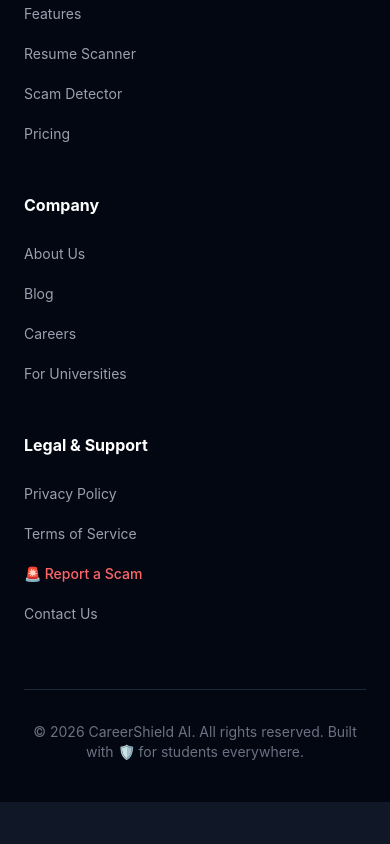
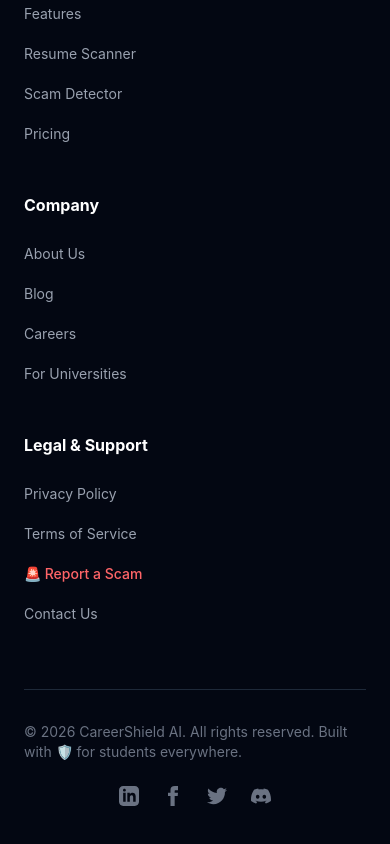
Before and after one commit to akashkumar6205/AI-Based-Career-Platform, a React (Vite) app in the folder frontend/: page / in a window 390 px wide. Shown: the part 8199-9043 px from the top of the page. Before the commit the page ends 9001 px from the top, so only its background shows below. Built offline with nearby package versions, Linux system fonts and the light colour scheme.

Commit message:
feat: add responsive Footer component with site navigation and social links

```diff
--- a/frontend/src/components/Footer.jsx
+++ b/frontend/src/components/Footer.jsx
@@ -55,8 +55,22 @@ const Footer = () => {
           </div>
         </div>
 
-        <div className="pt-8 border-t border-gray-800 text-center text-sm text-gray-500">
+        <div className="pt-8 border-t border-gray-800 flex flex-col md:flex-row justify-between items-center gap-6 text-sm text-gray-500">
           <p>&copy; 2026 CareerShield AI. All rights reserved. Built with 🛡️ for students everywhere.</p>
+          <div className="flex items-center gap-6">
+            <a href="#" className="text-gray-500 hover:text-emerald-400 transition-colors" aria-label="LinkedIn">
+              <svg className="w-5 h-5" fill="currentColor" viewBox="0 0 24 24"><path d="M19 0h-14c-2.761 0-5 2.239-5 5v14c0 2.761 2.239 5 5 5h14c2.762 0 5-2.239 5-5v-14c0-2.761-2.238-5-5-5zm-11 19h-3v-11h3v11zm-1.5-12.268c-.966 0-1.75-.79-1.75-1.764s.784-1.764 1.75-1.764 1.75.79 1.75 1.764-.783 1.764-1.75 1.764zm13.5 12.268h-3v-5.604c0-3.368-4-3.113-4 0v5.604h-3v-11h3v1.765c1.396-2.586 7-2.777 7 2.476v6.759z"/></svg>
+            </a>
+            <a href="#" className="text-gray-500 hover:text-emerald-400 transition-colors" aria-label="Facebook">
+              <svg className="w-5 h-5" fill="currentColor" viewBox="0 0 24 24"><path d="M9 8h-3v4h3v12h5v-12h3.642l.358-4h-4v-1.667c0-.955.192-1.333 1.115-1.333h2.885v-5h-3.808c-3.596 0-5.192 1.583-5.192 4.615v3.385z"/></svg>
+            </a>
+            <a href="#" className="text-gray-500 hover:text-emerald-400 transition-colors" aria-label="Twitter">
+              <svg className="w-5 h-5" fill="currentColor" viewBox="0 0 24 24"><path d="M24 4.557c-.883.392-1.832.656-2.828.775 1.017-.609 1.798-1.574 2.165-2.724-.951.564-2.005.974-3.127 1.195-.897-.957-2.178-1.555-3.594-1.555-3.179 0-5.515 2.966-4.797 6.045-4.091-.205-7.719-2.165-10.148-5.144-1.29 2.213-.669 5.108 1.523 6.574-.806-.026-1.566-.247-2.229-.616-.054 2.281 1.581 4.415 3.949 4.89-.693.188-1.452.232-2.224.084.626 1.956 2.444 3.379 4.6 3.419-2.07 1.623-4.678 2.348-7.29 2.04 2.179 1.397 4.768 2.212 7.548 2.212 9.142 0 14.307-7.721 13.995-14.646.962-.695 1.797-1.562 2.457-2.549z"/></svg>
+            </a>
+            <a href="#" className="text-gray-500 hover:text-emerald-400 transition-colors" aria-label="Discord">
+              <svg className="w-5 h-5" fill="currentColor" viewBox="0 0 24 24"><path d="M20.317 4.3698a19.7913 19.7913 0 00-4.8851-1.5152.0741.0741 0 00-.0785.0371c-.211.3753-.4447.8648-.6083 1.2495-1.8447-.2762-3.68-.2762-5.4868 0-.1636-.3933-.4058-.8742-.6177-1.2495a.077.077 0 00-.0785-.037 19.7363 19.7363 0 00-4.8852 1.515.0699.0699 0 00-.0321.0277C.5334 9.0458-.319 13.5799.0992 18.0578a.0824.0824 0 00.0312.0561c2.0528 1.5076 4.0413 2.4228 5.9929 3.0294a.0777.0777 0 00.0842-.0276c.4616-.6304.8731-1.2952 1.226-1.9942a.076.076 0 00-.0416-.1057c-.6528-.2476-1.2743-.5495-1.8722-.8923a.077.077 0 01-.0076-.1277c.1258-.0943.2517-.1923.3718-.2914a.0743.0743 0 01.0776-.0105c3.9278 1.7933 8.18 1.7933 12.0614 0a.0739.0739 0 01.0785.0095c.1202.099.246.1981.3728.2924a.077.077 0 01-.0066.1276 12.2986 12.2986 0 01-1.873.8914.0766.0766 0 00-.0407.1067c.3604.698.7719 1.3628 1.225 1.9932a.076.076 0 00.0842.0286c1.961-.6067 3.9495-1.5219 6.0023-3.0294a.077.077 0 00.0313-.0552c.5004-5.177-.8382-9.6739-3.5485-13.6604a.061.061 0 00-.0312-.0286zM8.02 15.3312c-1.1825 0-2.1569-1.0857-2.1569-2.419 0-1.3332.9555-2.4189 2.157-2.4189 1.2108 0 2.1757 1.0952 2.1568 2.419 0 1.3332-.9555 2.4189-2.1569 2.4189zm7.9748 0c-1.1825 0-2.1569-1.0857-2.1569-2.419 0-1.3332.9554-2.4189 2.1569-2.4189 1.2108 0 2.1757 1.0952 2.1568 2.419 0 1.3332-.946 2.4189-2.1568 2.4189Z"/></svg>
+            </a>
+          </div>
         </div>
       </div>
     </footer>
```
